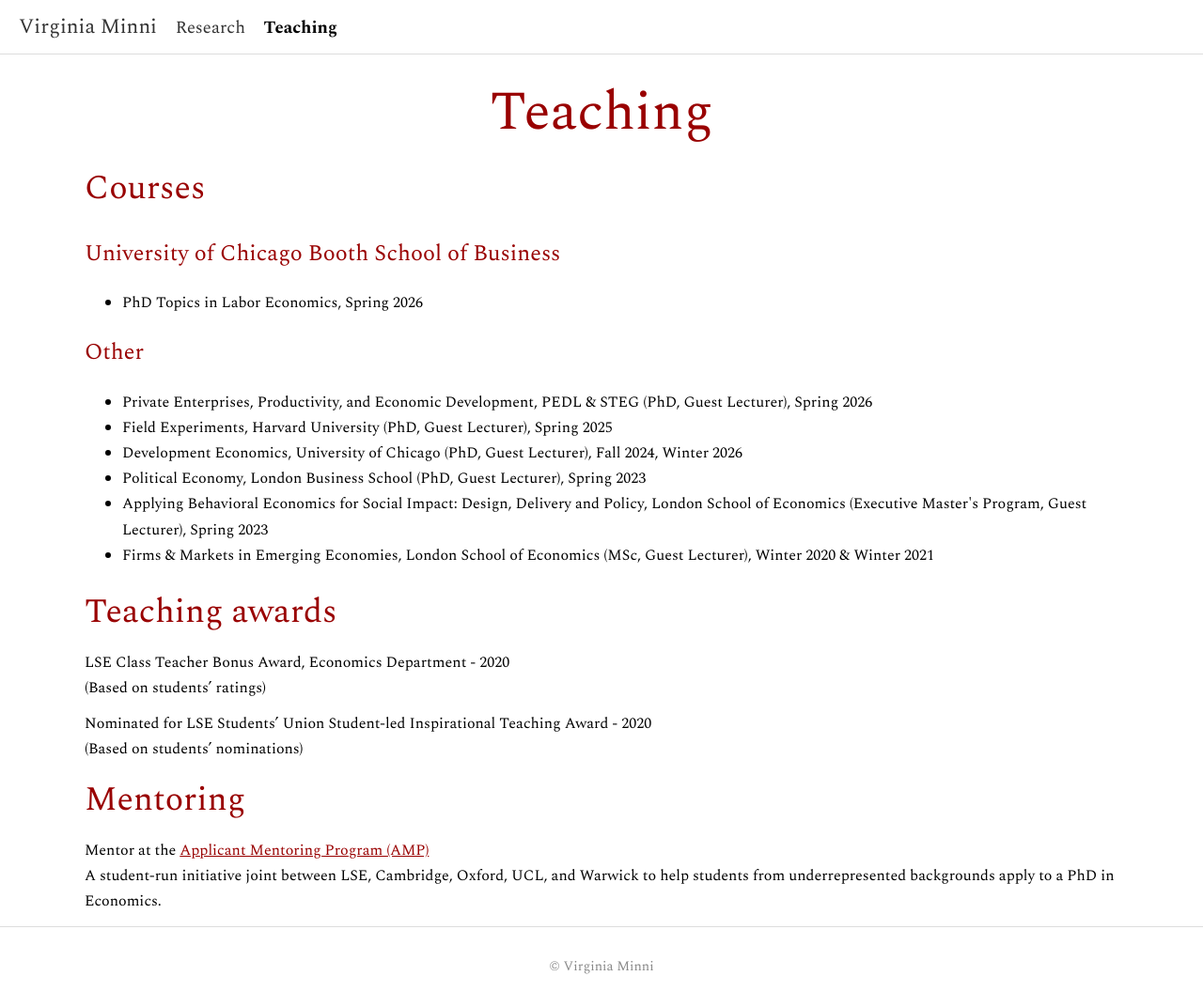
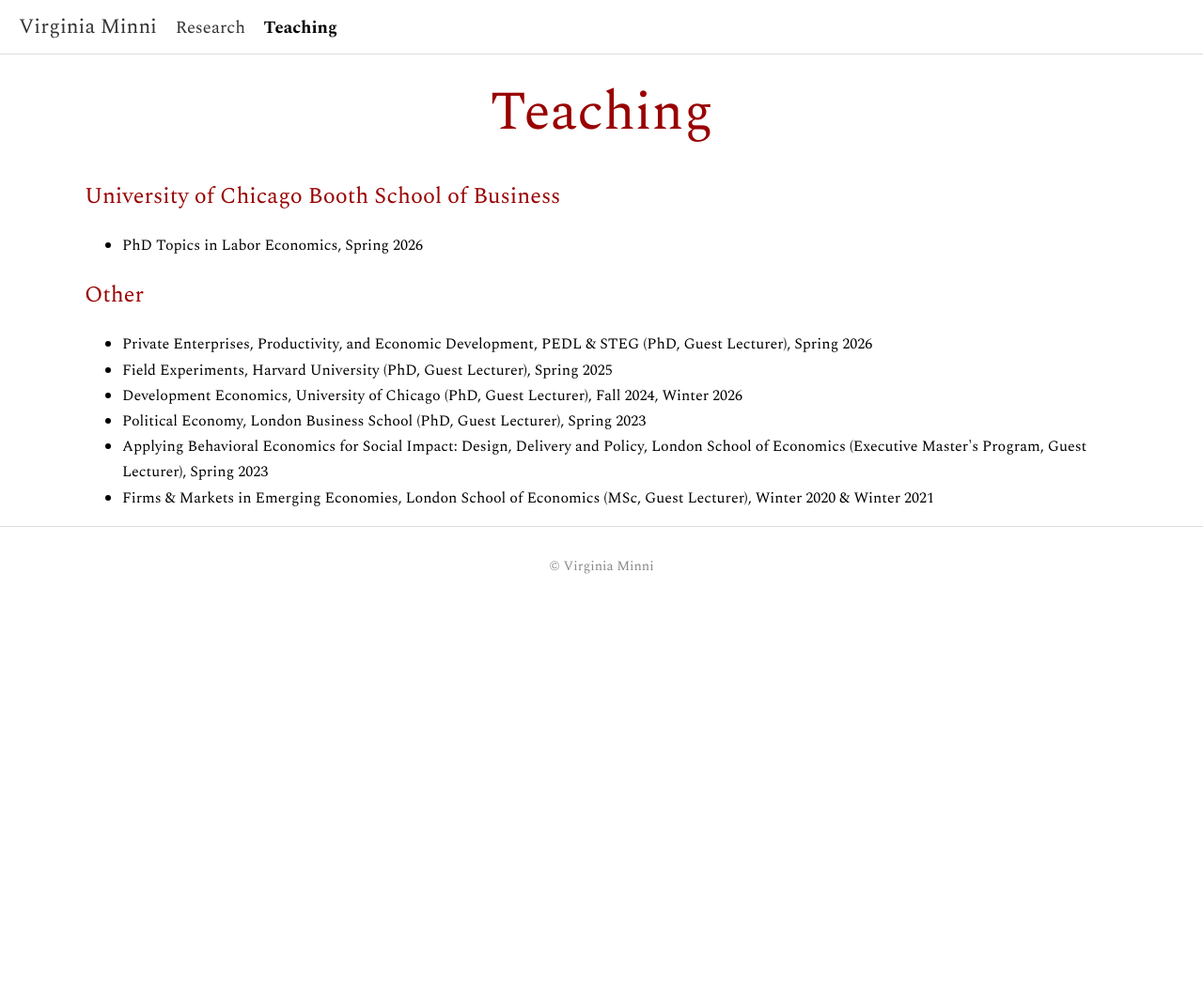
Before and after one commit to virginiaminni/virginiaminni.github.io, a Jekyll site: the page built from teaching.md, in a window 1280 px wide. Shown: the whole page at 94% size. Built offline with Jekyll 4.4.1, drawn with Linux system fonts in a browser that asks for light colours; after the commit the page ends 900 px from its top, so only the background shows below that.

Commit message:
Update teaching.md

```diff
--- a/teaching.md
+++ b/teaching.md
@@ -5,7 +5,6 @@ permalink: /teaching/
 ---
 
 # Teaching
-## Courses
 
 ### <span style="color: #990000; font-size: 24px; font-weight: normal; font-family: 'Spectral', serif;">University of Chicago Booth School of Business</span>
 <ul>
@@ -21,18 +20,3 @@ permalink: /teaching/
   <li>Applying Behavioral Economics for Social Impact: Design, Delivery and Policy, London School of Economics (Executive Master's Program, Guest Lecturer), Spring 2023</li>
   <li>Firms & Markets in Emerging Economies, London School of Economics (MSc, Guest Lecturer), Winter 2020 & Winter 2021</li>
 </ul>
-
-## Teaching awards
-
-LSE Class Teacher Bonus Award, Economics Department - 2020
-(Based on students' ratings)
-
-Nominated for LSE Students’ Union Student-led Inspirational Teaching Award - 2020
-(Based on students' nominations)
-
-
-
-## Mentoring
-
-Mentor at the <a href="https://sites.google.com/view/econphdamp/home" target="_blank">Applicant Mentoring Program (AMP)</a><br>
-A student-run initiative joint between LSE, Cambridge, Oxford, UCL, and Warwick to help students from underrepresented backgrounds apply to a PhD in Economics.
```
